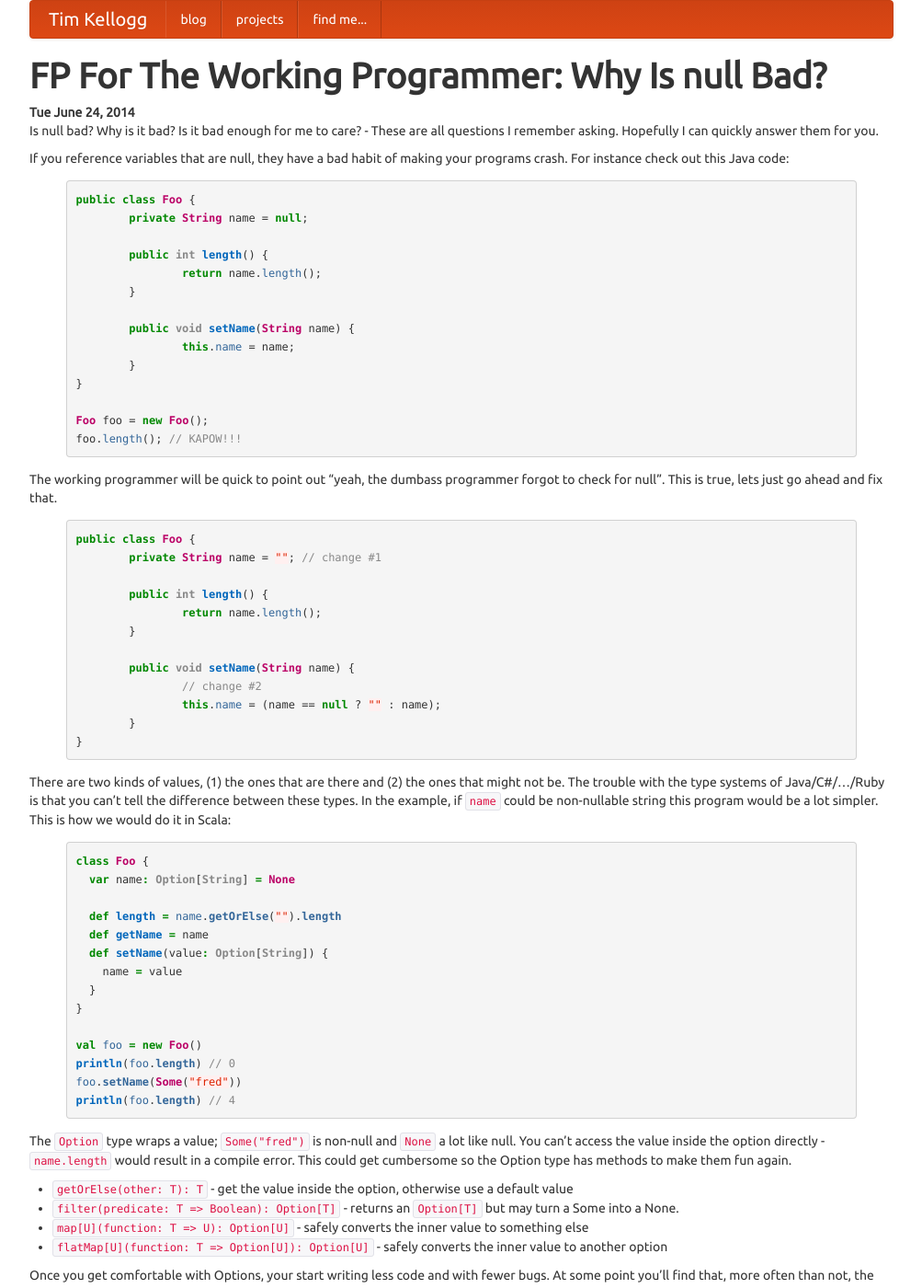
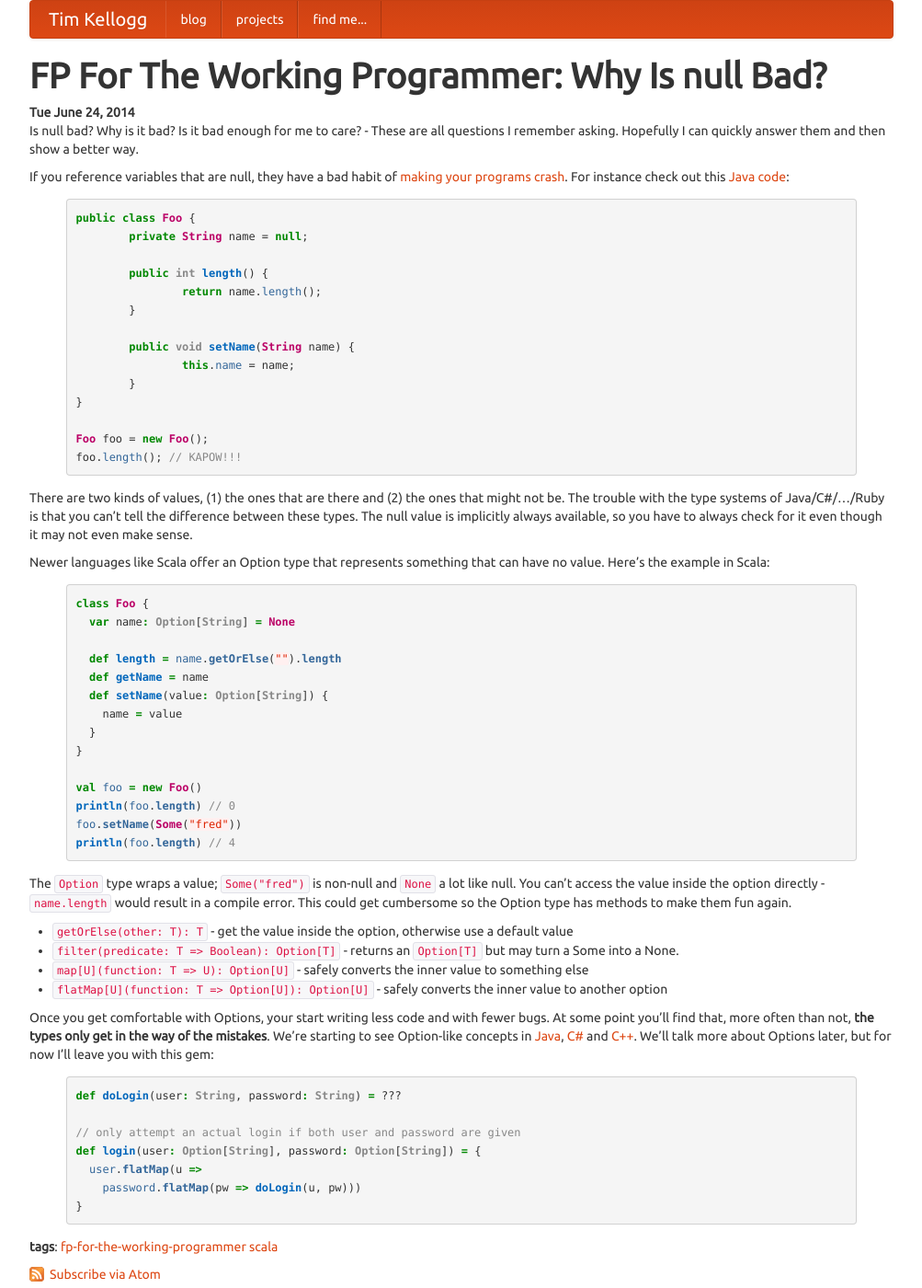
Before and after one commit to tkellogg/tkellogg.github.com, a Jekyll site: the page built from _posts/2014-06-24-why-is-null-bad.md, in a window 1280 px wide and 1400 px high. Shown: the whole window at 92% size, without its empty margins (138-1141 px from the left). Built offline with Jekyll 4.4.1, drawn with Linux system fonts in a browser that asks for light colours; comment, search, counter and statistics services are not loaded; some of the changed text lies outside the part shown.

Commit message:
Fixed some links

```diff
--- a/_posts/2014-06-24-why-is-null-bad.md
+++ b/_posts/2014-06-24-why-is-null-bad.md
@@ -7,9 +7,9 @@ categories:
 ---
 
 
-Is null bad? Why is it bad? Is it bad enough for me to care? - These are all questions I remember asking. Hopefully I can quickly answer them for you.
+Is null bad? Why is it bad? Is it bad enough for me to care? - These are all questions I remember asking. Hopefully I can quickly answer them and then show a better way.
 
-If you reference variables that are null, they have a bad habit of making your programs crash. For instance check out this Java code:
+If you reference variables that are null, they have a bad habit of [making your programs crash][4]. For instance check out this [Java code][5]:
 
 {% highlight java %}
 public class Foo {
@@ -28,24 +28,9 @@ Foo foo = new Foo();
 foo.length(); // KAPOW!!!
 {% endhighlight %}
 
-The working programmer will be quick to point out "yeah, the dumbass programmer forgot to check for null". This is true, lets just go ahead and fix that.
+There are two kinds of values, (1) the ones that are there and (2) the ones that might not be. The trouble with the type systems of Java/C#/.../Ruby is that you can't tell the difference between these types. The null value is implicitly always available, so you have to always check for it even though it may not even make sense.
 
-{% highlight java %}
-public class Foo {
-	private String name = ""; // change #1
-
-	public int length() {
-		return name.length();
-	}
-
-	public void setName(String name) {
-		// change #2
-		this.name = (name == null ? "" : name);
-	}
-}
-{% endhighlight %}
-
-There are two kinds of values, (1) the ones that are there and (2) the ones that might not be. The trouble with the type systems of Java/C#/.../Ruby is that you can't tell the difference between these types. In the example, if `name` could be non-nullable string this program would be a lot simpler. This is how we would do it in Scala:
+Newer languages like Scala offer an Option type that represents something that can have no value. Here's the example in Scala:
 
 {% highlight scala %}
 class Foo {
@@ -71,7 +56,7 @@ The `Option` type wraps a value; `Some("fred")` is non-null and `None` a lot lik
 * `map[U](function: T => U): Option[U]` - safely converts the inner value to something else
 * `flatMap[U](function: T => Option[U]): Option[U]` - safely converts the inner value to another option
 
-Once you get comfortable with Options, your start writing less code and with fewer bugs. At some point you'll find that, more often than not, the types only get in the way of making mistakes. We'll talk more about Options later, but for now I'll leave you with this gem:
+Once you get comfortable with Options, your start writing less code and with fewer bugs. At some point you'll find that, more often than not, **the types only get in the way of the mistakes**. We're starting to see Option-like concepts in [Java][1], [C#][2] and [C++][3]. We'll talk more about Options later, but for now I'll leave you with this gem:
 
 {% highlight scala %}
 def doLogin(user: String, password: String) = ???
```
Also changed, not shown: other parts of _posts/2014-06-24-why-is-null-bad.md (+7 -0 lines).
